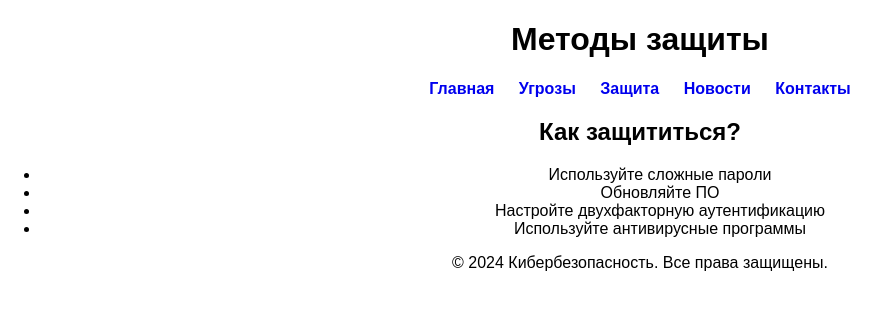
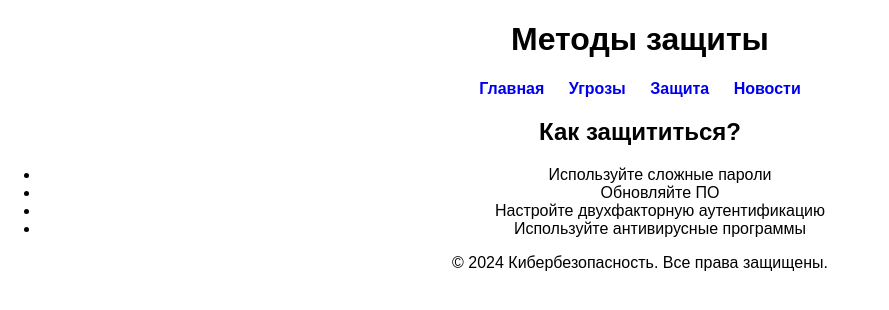
Before and after one commit to Archer4444/nana, a plain HTML site: page protection.html in a window 1280 px wide. Shown: the whole page, without its empty margins (0-889 px from the left). Drawn offline with Linux system fonts and the light colour scheme.

Commit message:
Update protection.html

```diff
--- a/protection.html
+++ b/protection.html
@@ -15,7 +15,6 @@
                 <li><a href="threats.html">Угрозы</a></li>
                 <li><a href="protection.html">Защита</a></li>
                 <li><a href="news.html">Новости</a></li>
-                <li><a href="contact.html">Контакты</a></li>
             </ul>
         </nav>
     </header>
```
